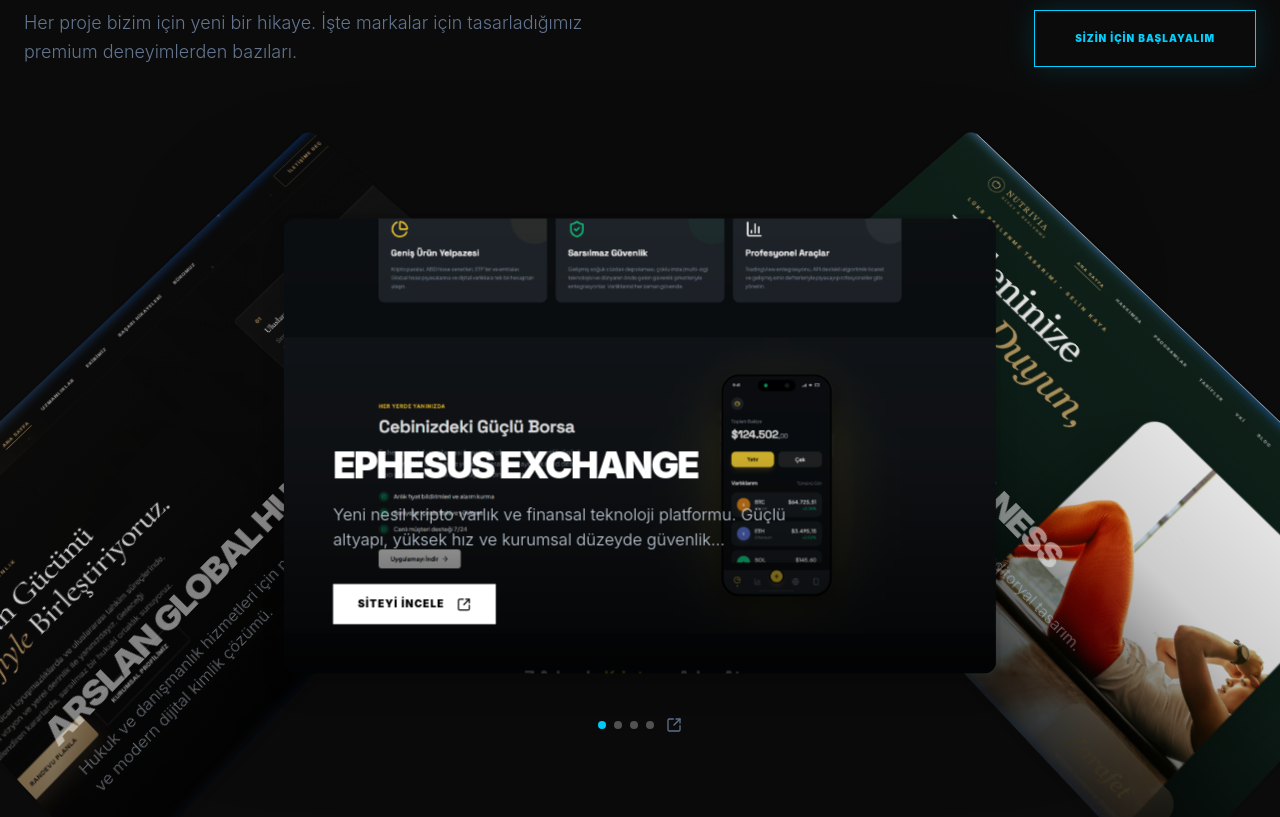
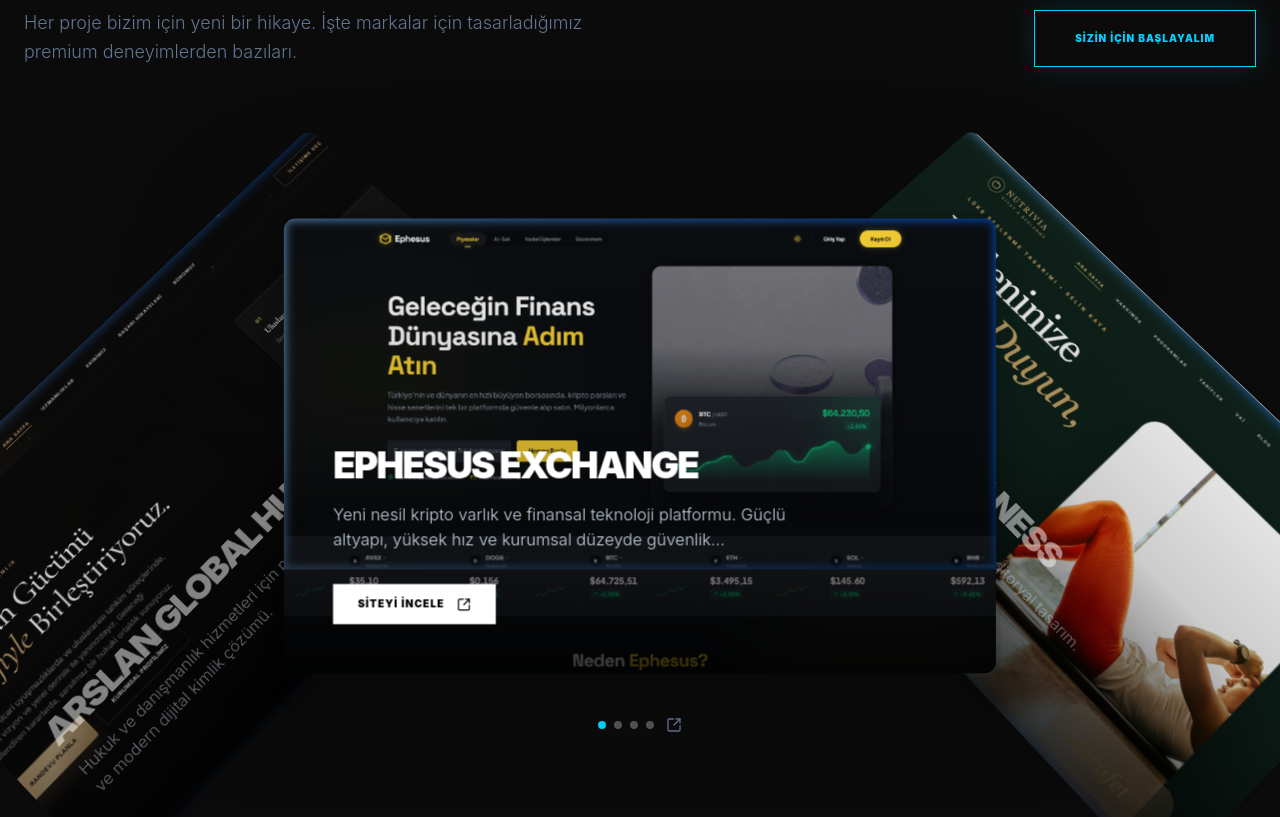
Before and after one commit to developercihan/ALLWEBSITE, a React (Vite) app in the folder novadrift-digital/: page / in a window 1280 px wide. Shown: the part 3240-4057 px from the top of the page. Built offline with nearby package versions, Linux system fonts and the light colour scheme.

Commit message:
style: portfolio görselleri üste hizalandı (navbar görünürlüğü)

```diff
--- a/novadrift-digital/src/components/Portfolio.tsx
+++ b/novadrift-digital/src/components/Portfolio.tsx
@@ -97,7 +97,7 @@ export default function Portfolio() {
                 <img
                   src={item.imageSrc}
                   alt={item.title}
-                  className="absolute inset-0 w-full h-full object-cover transition-transform duration-700 group-hover:scale-110"
+                  className="absolute inset-0 w-full h-full object-cover object-top transition-transform duration-700 group-hover:scale-110"
                 />
                 <div className="absolute inset-0 bg-gradient-to-t from-black via-black/20 to-transparent opacity-80" />
 
```
